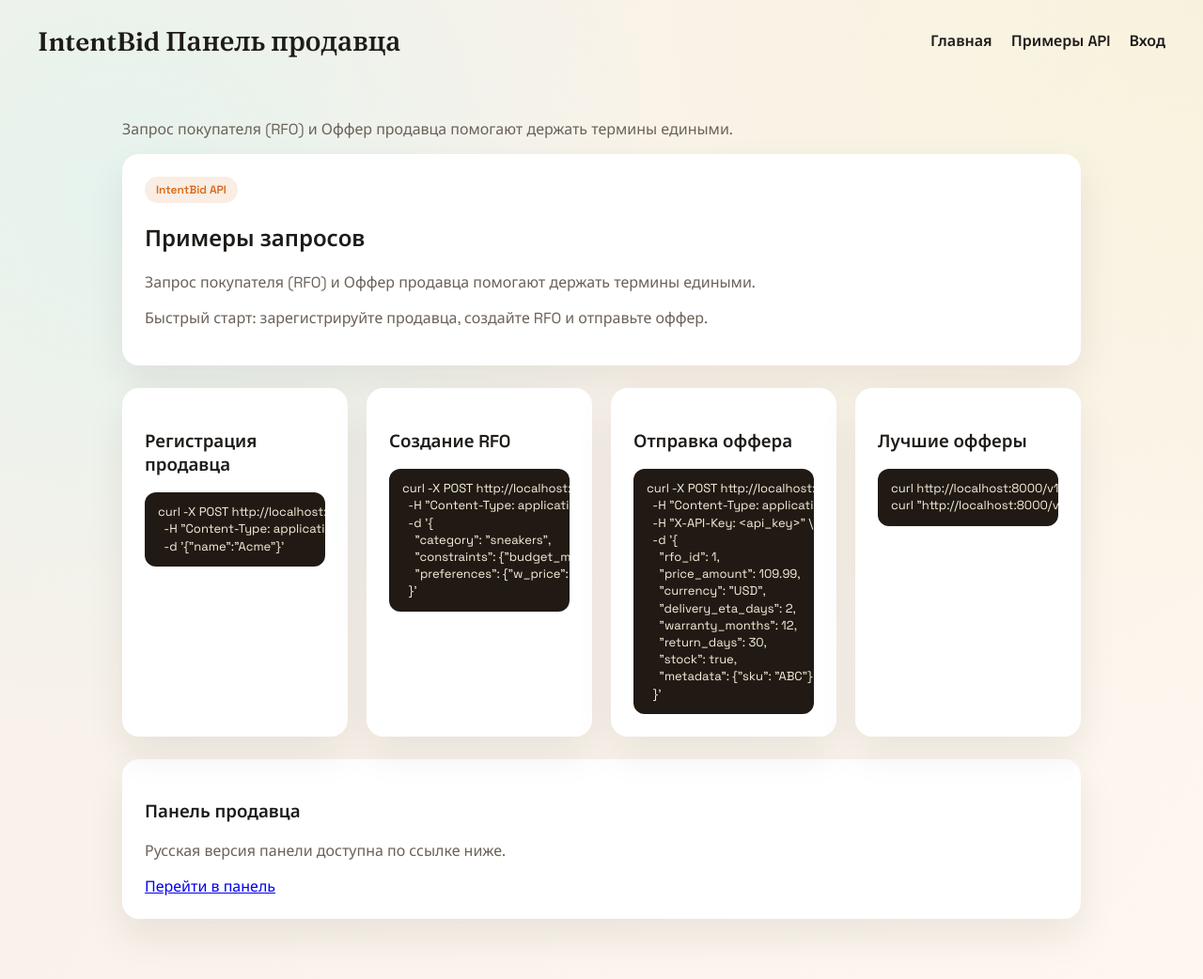
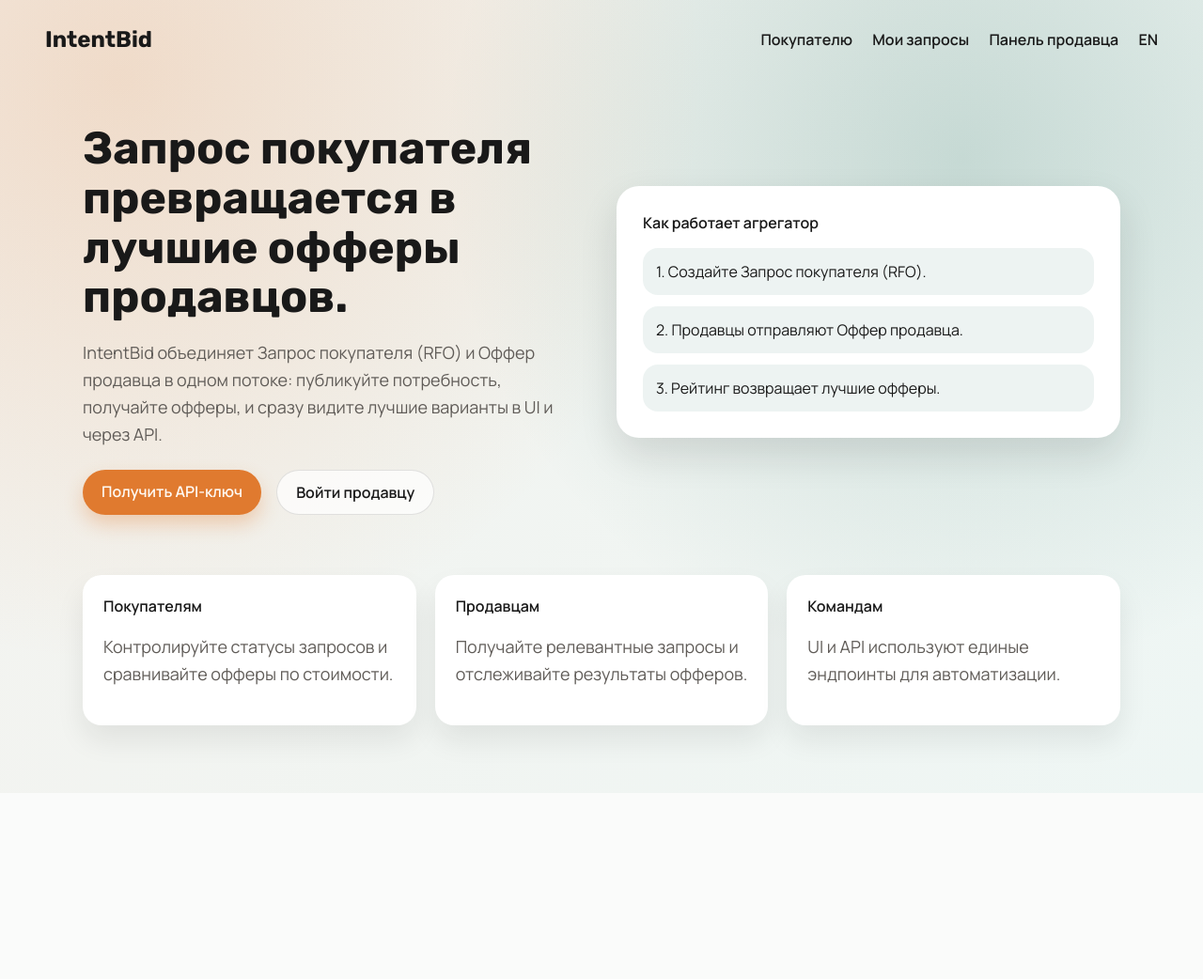
Before and after one commit to evinlort/ai_project2, a FastAPI app: page /ru/ in a window 1280 px wide. Shown: the whole page at 94% size. After the commit the page ends 812 px from the top, so only its background shows below. Run offline with FastAPI, Linux system fonts and the light colour scheme.

Commit message:
Sync RU pages with new buyer flows
Add RU buyer register and list tests plus new routes backed by buyer APIs.

Introduce RU landing and buyer templates with glossary terms and request list UI.

Update landing and buyer register copy to keep glossary wording consistent.

Record the RU sync step in INWORK.

```diff
--- a/intentbid/app/templates/buyer/register.html
+++ b/intentbid/app/templates/buyer/register.html
@@ -4,7 +4,8 @@
 <section class="card">
   <span class="pill">Buyer access</span>
   <h2>Buyer API key</h2>
-  <p class="muted">Use this key to view rankings and manage your buyer requests.</p>
+  <p class="muted">Use this key to view rankings and manage Buyer request (RFO) workflows.</p>
+  <p class="muted">Buyer request (RFO) and Vendor offer terminology keeps everything aligned.</p>
   <div class="notice">
     <code>{{ buyer_api_key }}</code>
   </div>
--- a/intentbid/app/templates/landing.html
+++ b/intentbid/app/templates/landing.html
@@ -277,7 +277,7 @@
 
       <section class="hero-panel fade-in">
         <span class="tag">How it works</span>
-        <h2 class="panel-title">Buyer request (RFO) to vendor offer pipeline</h2>
+        <h2 class="panel-title">Buyer request (RFO) to Vendor offer pipeline</h2>
         <div class="flow">
           <div class="flow-step fade-in">
             <strong>1. Buyer request</strong>
--- /dev/null
+++ b/intentbid/app/templates/ru/landing.html
@@ -0,0 +1,221 @@
+<!doctype html>
+<html lang="ru">
+  <head>
+    <meta charset="utf-8" />
+    <meta name="viewport" content="width=device-width, initial-scale=1" />
+    <title>IntentBid Агрегатор</title>
+    <link rel="preconnect" href="https://fonts.googleapis.com" />
+    <link rel="preconnect" href="https://fonts.gstatic.com" crossorigin />
+    <link
+      href="https://fonts.googleapis.com/css2?family=Manrope:wght@400;600&family=Rubik:wght@500;700&display=swap"
+      rel="stylesheet"
+    />
+    <style>
+      :root {
+        --bg: #f4f3ef;
+        --bg-2: #eef6f4;
+        --ink: #191919;
+        --muted: #605c58;
+        --accent: #e07a2f;
+        --accent-2: #1d6b5c;
+        --card: #ffffff;
+        --shadow: 0 18px 40px rgba(25, 25, 25, 0.12);
+      }
+
+      * {
+        box-sizing: border-box;
+      }
+
+      body {
+        margin: 0;
+        font-family: "Manrope", sans-serif;
+        color: var(--ink);
+        background: radial-gradient(circle at 10% 10%, rgba(224, 122, 47, 0.2), transparent 45%),
+          radial-gradient(circle at 80% 20%, rgba(29, 107, 92, 0.2), transparent 45%),
+          linear-gradient(120deg, var(--bg) 0%, var(--bg-2) 100%);
+        min-height: 100vh;
+      }
+
+      header {
+        display: flex;
+        align-items: center;
+        justify-content: space-between;
+        padding: 28px 48px;
+      }
+
+      .logo {
+        font-family: "Rubik", sans-serif;
+        font-weight: 700;
+        font-size: 24px;
+      }
+
+      nav a {
+        margin-left: 18px;
+        text-decoration: none;
+        color: var(--ink);
+        font-weight: 600;
+      }
+
+      nav a:hover {
+        color: var(--accent);
+      }
+
+      .hero {
+        max-width: 1200px;
+        margin: 0 auto;
+        padding: 32px 48px 64px;
+        display: grid;
+        grid-template-columns: repeat(auto-fit, minmax(280px, 1fr));
+        gap: 32px;
+        align-items: center;
+      }
+
+      h1 {
+        font-family: "Rubik", sans-serif;
+        font-size: clamp(30px, 4vw, 48px);
+        line-height: 1.1;
+        margin: 16px 0;
+      }
+
+      .lead {
+        color: var(--muted);
+        font-size: 18px;
+        line-height: 1.6;
+      }
+
+      .cta {
+        display: flex;
+        flex-wrap: wrap;
+        gap: 16px;
+        margin-top: 24px;
+      }
+
+      .btn {
+        padding: 12px 20px;
+        border-radius: 999px;
+        border: none;
+        font-weight: 600;
+        text-decoration: none;
+      }
+
+      .btn.primary {
+        background: var(--accent);
+        color: #fffaf4;
+        box-shadow: 0 10px 20px rgba(224, 122, 47, 0.3);
+      }
+
+      .btn.ghost {
+        border: 1px solid rgba(25, 25, 25, 0.12);
+        color: var(--ink);
+        background: rgba(255, 255, 255, 0.7);
+      }
+
+      .panel {
+        background: var(--card);
+        border-radius: 24px;
+        padding: 28px;
+        box-shadow: var(--shadow);
+      }
+
+      .flow {
+        display: grid;
+        gap: 12px;
+        margin-top: 16px;
+      }
+
+      .flow-step {
+        padding: 14px;
+        border-radius: 16px;
+        background: rgba(29, 107, 92, 0.08);
+      }
+
+      .section {
+        max-width: 1200px;
+        margin: 0 auto;
+        padding: 0 48px 72px;
+      }
+
+      .grid {
+        display: grid;
+        gap: 20px;
+        grid-template-columns: repeat(auto-fit, minmax(220px, 1fr));
+      }
+
+      .card {
+        background: var(--card);
+        border-radius: 20px;
+        padding: 22px;
+        box-shadow: 0 16px 30px rgba(25, 25, 25, 0.08);
+      }
+
+      @media (max-width: 720px) {
+        header {
+          flex-direction: column;
+          align-items: flex-start;
+          gap: 12px;
+          padding: 24px;
+        }
+
+        .hero,
+        .section {
+          padding: 24px;
+        }
+
+        nav a {
+          margin-left: 0;
+          margin-right: 12px;
+        }
+      }
+    </style>
+  </head>
+  <body>
+    <header>
+      <div class="logo">IntentBid</div>
+      <nav>
+        <a href="/ru/buyer/register">Покупателю</a>
+        <a href="/ru/buyer/rfos">Мои запросы</a>
+        <a href="/ru/dashboard/login">Панель продавца</a>
+        <a href="/">EN</a>
+      </nav>
+    </header>
+
+    <main class="hero">
+      <section>
+        <h1>Запрос покупателя превращается в лучшие офферы продавцов.</h1>
+        <p class="lead">
+          IntentBid объединяет Запрос покупателя (RFO) и Оффер продавца в одном потоке: публикуйте
+          потребность, получайте офферы, и сразу видите лучшие варианты в UI и через API.
+        </p>
+        <div class="cta">
+          <a class="btn primary" href="/ru/buyer/register">Получить API-ключ</a>
+          <a class="btn ghost" href="/ru/dashboard/login">Войти продавцу</a>
+        </div>
+      </section>
+      <section class="panel">
+        <strong>Как работает агрегатор</strong>
+        <div class="flow">
+          <div class="flow-step">1. Создайте Запрос покупателя (RFO).</div>
+          <div class="flow-step">2. Продавцы отправляют Оффер продавца.</div>
+          <div class="flow-step">3. Рейтинг возвращает лучшие офферы.</div>
+        </div>
+      </section>
+    </main>
+
+    <section class="section">
+      <div class="grid">
+        <article class="card">
+          <strong>Покупателям</strong>
+          <p class="lead">Контролируйте статусы запросов и сравнивайте офферы по стоимости.</p>
+        </article>
+        <article class="card">
+          <strong>Продавцам</strong>
+          <p class="lead">Получайте релевантные запросы и отслеживайте результаты офферов.</p>
+        </article>
+        <article class="card">
+          <strong>Командам</strong>
+          <p class="lead">UI и API используют единые эндпоинты для автоматизации.</p>
+        </article>
+      </div>
+    </section>
+  </body>
+</html>
```
Also changed, not shown: INWORK.md (+1 -0 lines), intentbid/app/api/routes_ru.py (+78 -1 lines), intentbid/app/templates/ru/buyer_register.html (added, +16 -0 lines), intentbid/app/templates/ru/buyer_rfos.html (added, +42 -0 lines), intentbid/tests/test_dashboard_ru.py (+33 -0 lines).
